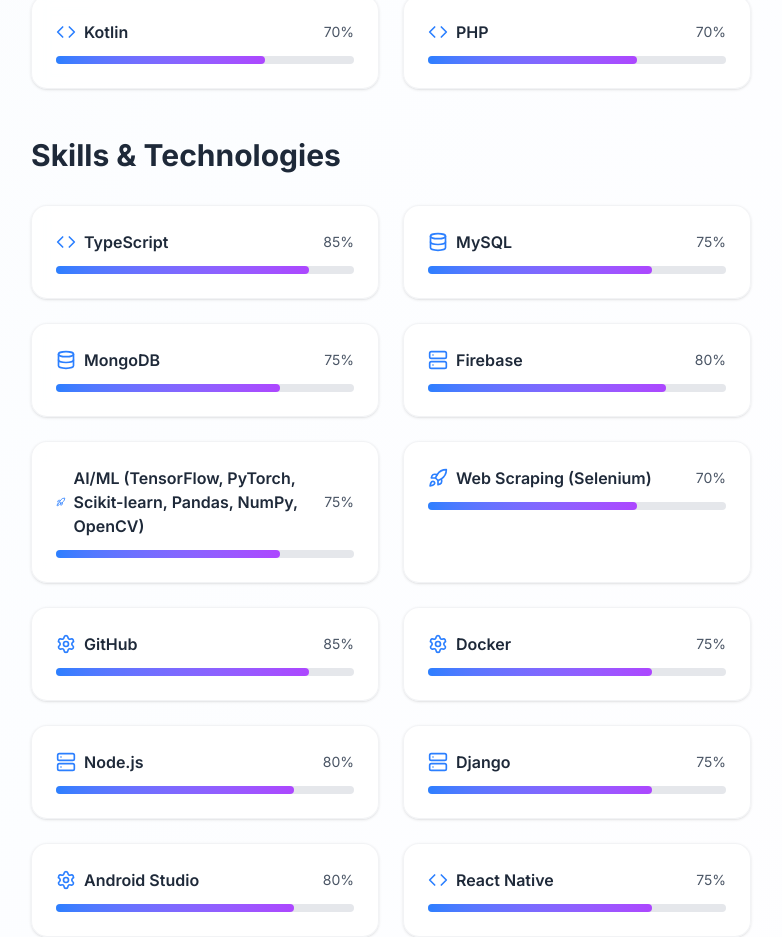
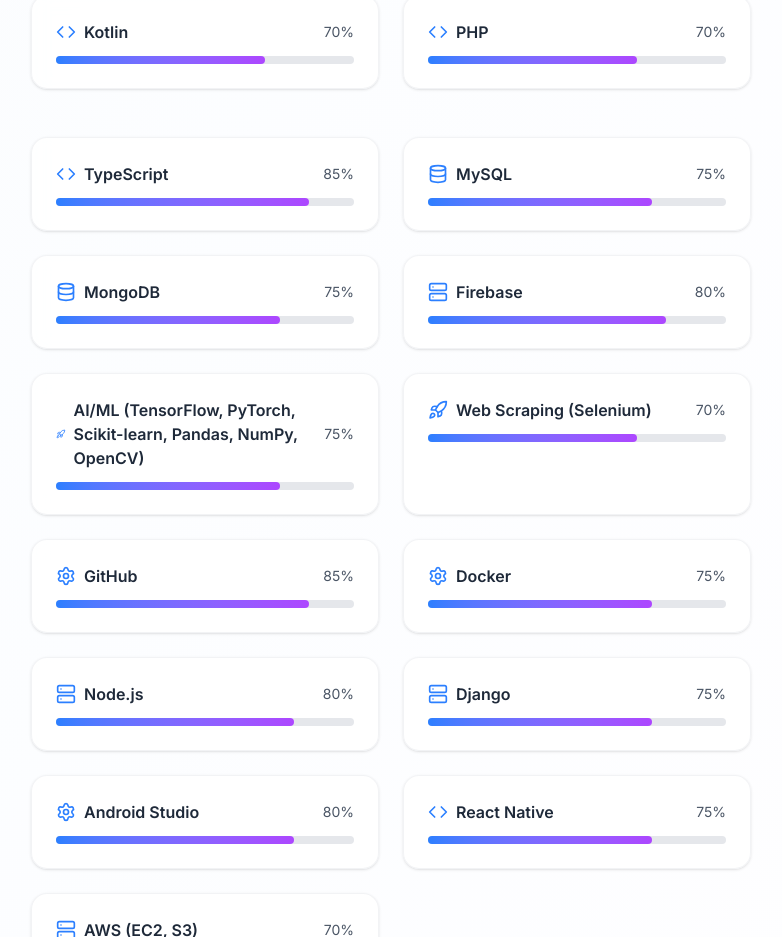
Before and after one commit to mrmajithiya/my_portfolio, a Next.js app: page /about in a window 1280 px wide. Shown: the part 1740-2677 px from the top of the page, without its empty margins (441-1223 px from the left). Built offline with nearby package versions, Linux system fonts and the light colour scheme.

Commit message:
refactor: Comment out Skills & Technologies heading in About page

```diff
--- a/src/app/about/page.tsx
+++ b/src/app/about/page.tsx
@@ -277,7 +277,7 @@
               animate={isInView ? { opacity: 1, y: 0 } : { opacity: 0, y: 30 }}
               transition={{ duration: 0.6 }}
             >
-              <h2 className="text-3xl font-bold mb-8 text-gray-800 dark:text-white">Skills & Technologies</h2>
+              {/* <h2 className="text-3xl font-bold mb-8 text-gray-800 dark:text-white">Skills & Technologies</h2> */}
               <div className="grid md:grid-cols-2 gap-6">
                 {skills2.map((skill, index) => (
                   <motion.div
```
